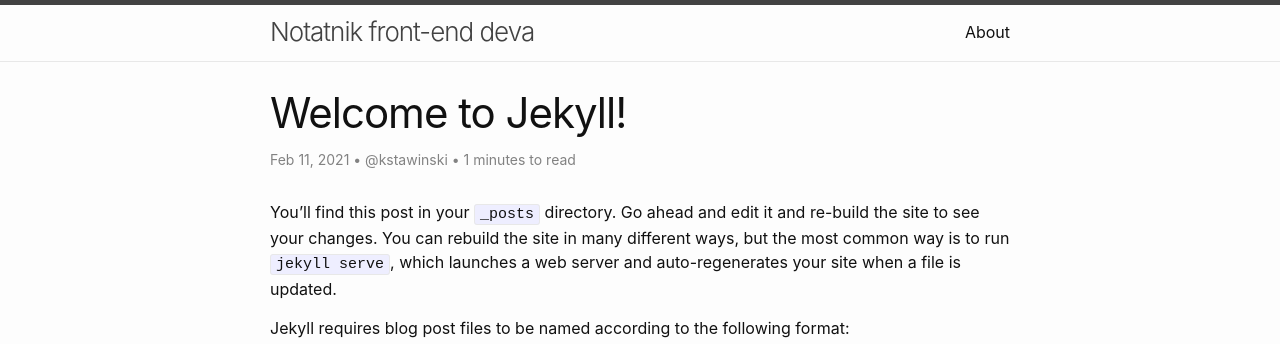
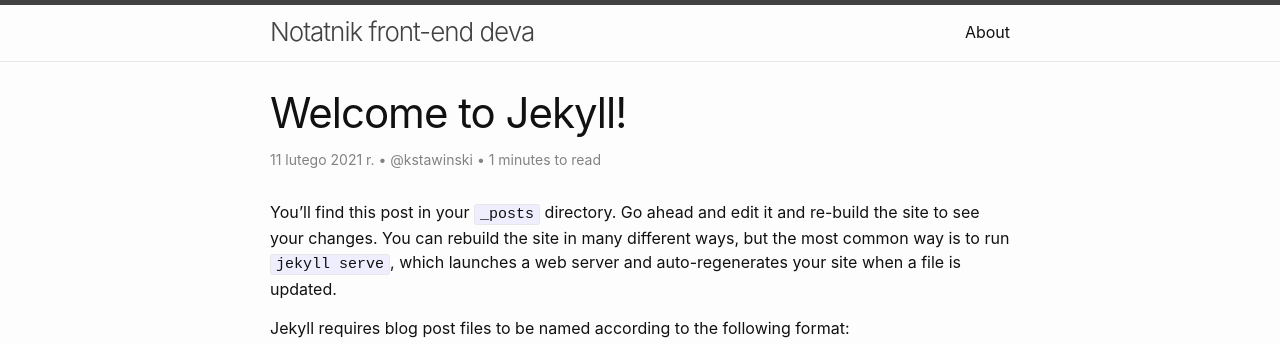
Before and after one commit to frontboard/blog, a Jekyll site: the page built from _posts/2021-02-11-welcome-to-jekyll.markdown, in a window 1280 px wide. Shown: the top 344 px of the page. Built offline with Jekyll 4.4.1, drawn with Linux system fonts in a browser that asks for light colours.

Commit message:
display formatted polish date

```diff
--- a/_layouts/home.html
+++ b/_layouts/home.html
@@ -15,7 +15,7 @@
       {%- for post in site.posts -%}
       <li>
         {%- assign date_format = site.minima.date_format | default: "%b %-d, %Y" -%}
-        <span class="post-meta">{{ post.date | date: date_format }}</span>
+        <span class="post-meta">{{ post.date | polish_date }}</span>
         <h3>
           <a class="post-link" href="{{ post.url | relative_url }}">
             {{ post.title | escape }}
--- a/_layouts/post.html
+++ b/_layouts/post.html
@@ -7,8 +7,7 @@
     <h1 class="post-title p-name" itemprop="name headline">{{ page.title | escape }}</h1>
     <p class="post-meta">
       <time class="dt-published" datetime="{{ page.date | date_to_xmlschema }}" itemprop="datePublished">
-        {%- assign date_format = site.minima.date_format | default: "%b %-d, %Y" -%}
-        {{ page.date | date: date_format }}
+        {{ page.date | polish_date }}
       </time>
       {%- if page.author -%}
         • <span itemprop="author" itemscope itemtype="http://schema.org/Person"><span class="p-author h-card" itemprop="name">{{ page.author }}</span></span>
```
